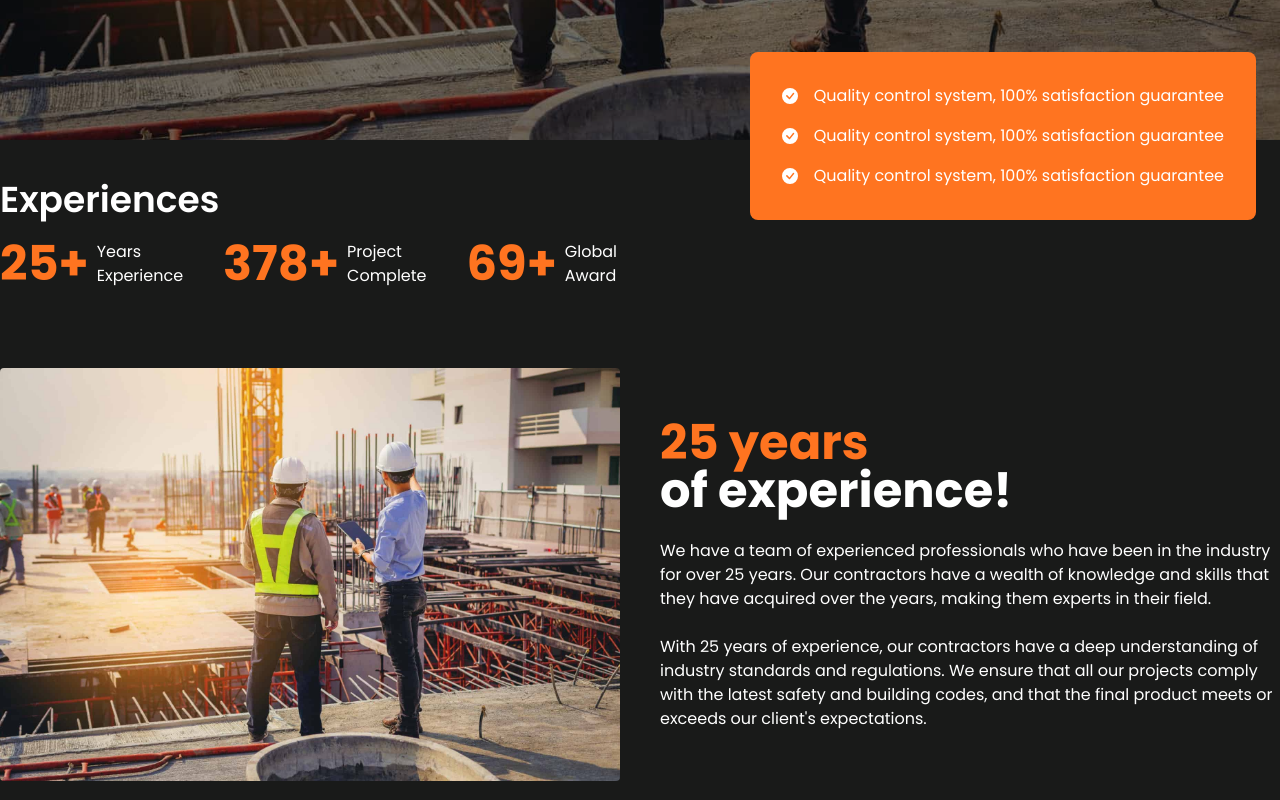
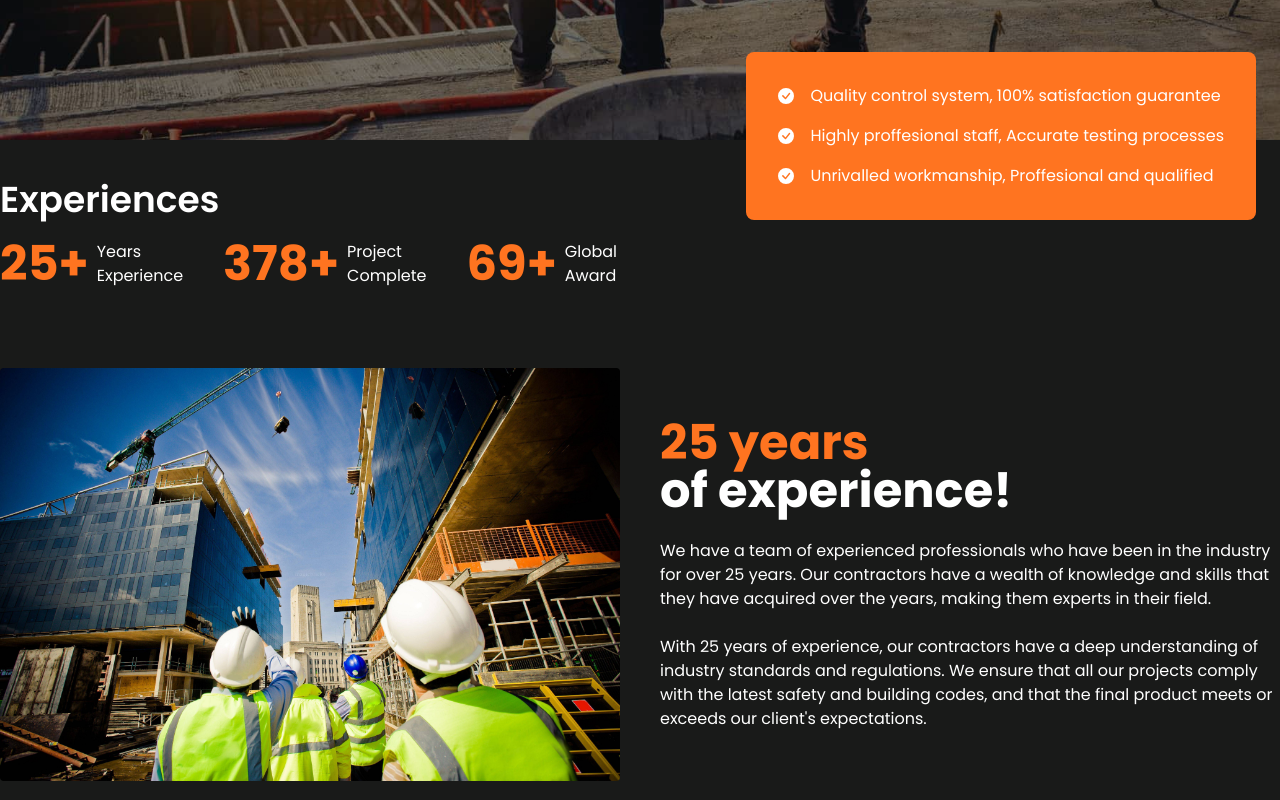
Before and after one commit to rifatptk/construction-site, a Next.js app: page / in a window 1280 px wide. Shown: the part 660-1460 px from the top of the page. Built offline with nearby package versions, Linux system fonts and the light colour scheme.

Commit message:
updated images

```diff
--- a/src/components/Experience.jsx
+++ b/src/components/Experience.jsx
@@ -30,7 +30,7 @@ export default function Experience() {
         <div className="flex flex-col md:flex-row gap-10 items-center mt-20">
           <div className="flex-1">
             <picture>
-              <img src="img/banner.jpeg" className="w-full rounded" alt="" />
+              <img src="img/experience.jpg" className="w-full rounded" alt="" />
             </picture>
           </div>
           <main className="flex-1 space-y-6">
--- a/src/components/Hero.jsx
+++ b/src/components/Hero.jsx
@@ -47,11 +47,11 @@ export default function Hero() {
         </div>
         <div className="flex items-center gap-4">
           <BsCheckCircleFill />
-          <span>Quality control system, 100% satisfaction guarantee</span>
+          <span>Highly proffesional staff, Accurate testing processes</span>
         </div>
         <div className="flex items-center gap-4">
           <BsCheckCircleFill />
-          <span>Quality control system, 100% satisfaction guarantee</span>
+          <span>Unrivalled workmanship, Proffesional and qualified</span>
         </div>
       </div>
     </section>
```
Also changed, not shown: public/img/experience.jpg (added).
